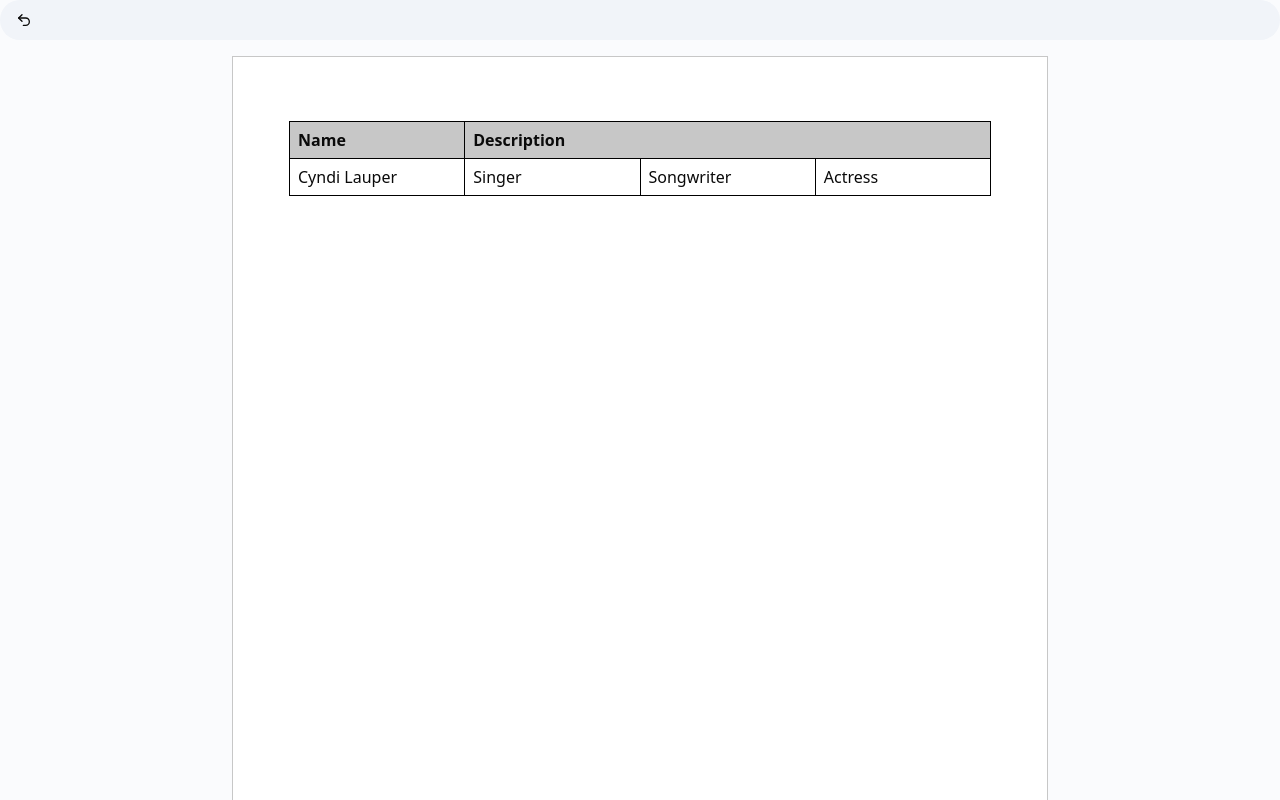
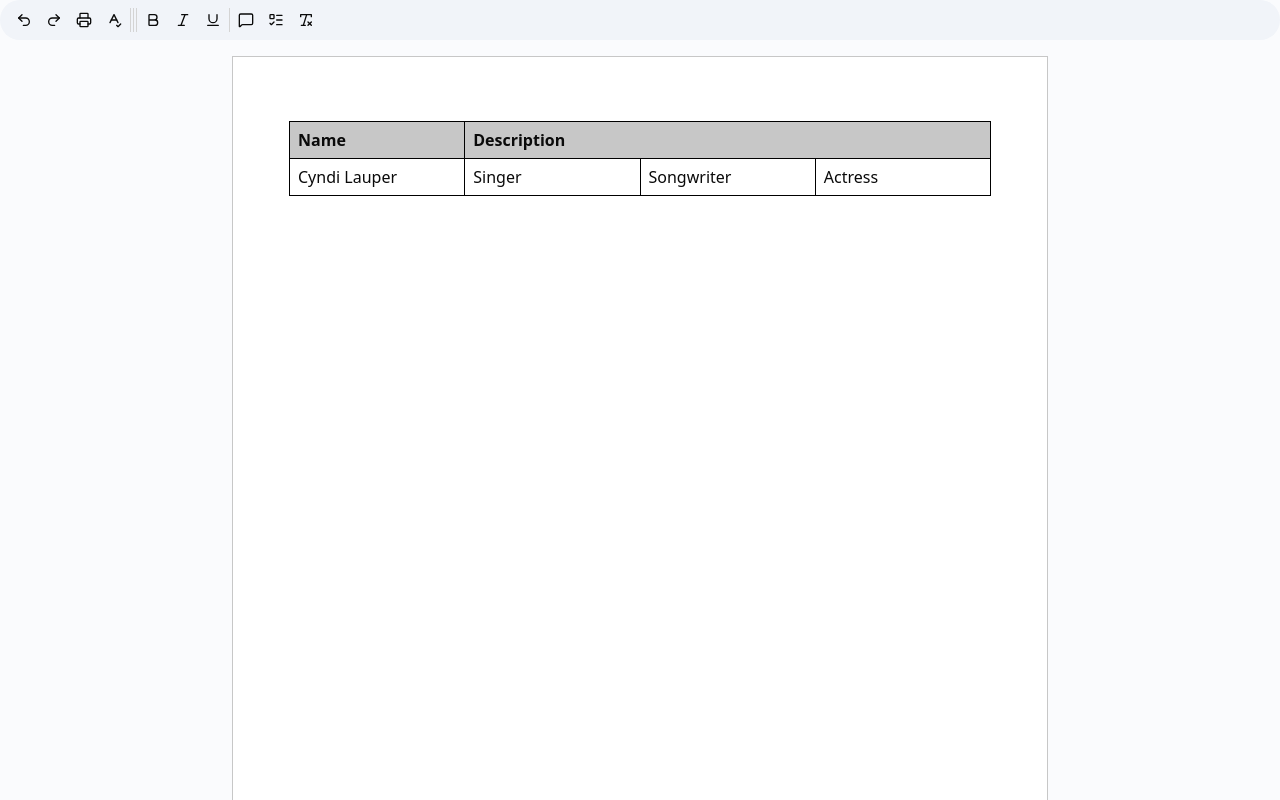
Before and after one commit to MorenoRajaonarison/gdoc, a Next.js app: page /documents/123 in a window 1280 px wide. Shown: the top 800 px of the page. Built offline with nearby package versions, Linux system fonts and the light colour scheme.

Commit message:
basic editor tools

```diff
--- a/app/documents/[documentId]/toolbar.tsx
+++ b/app/documents/[documentId]/toolbar.tsx
@@ -1,9 +1,10 @@
 "use client";
 
 import React from "react";
-import { LucideIcon, Undo2Icon } from "lucide-react";
+import { type LucideIcon, Undo2Icon, Redo2Icon, PrinterIcon, SpellCheckIcon, BoldIcon, ItalicIcon, UnderlineIcon, MessageSquareIcon, ListTodoIcon, RemoveFormattingIcon } from "lucide-react";
 import { cn } from "@/lib/utils";
 import { useEditorStore } from "@/store/use-editor-store";
+import { Separator } from "@/components/ui/separator";
 
 interface ToolbarBtnProps {
   onClick?: () => void;
@@ -40,7 +41,62 @@ const Toolbar = () => {
         icon: Undo2Icon,
         onClick: () => editor?.chain().focus().undo().run(),
       },
-    ],
+      {
+        label: "Redo",
+        icon: Redo2Icon,
+        onClick: () => editor?.chain().focus().redo().run(),
+      },
+      {
+        label: "Print",
+        icon: PrinterIcon,
+        onClick: () => window.print(),
+      },
+      {
+        label: "Spell Check",
+        icon: SpellCheckIcon,
+        onClick: () => {
+          const current = editor?.view.dom.getAttribute("spellcheck");
+          editor?.view.dom.setAttribute("spellcheck", current === "false" ? "true" : "false");
+        },
+      },
+    ],[
+      {
+        label: "Bold",
+        icon: BoldIcon,
+        onClick: () => editor?.chain().focus().toggleBold().run(),
+        isActive: editor?.isActive("bold"),
+      },
+      {
+        label: "Italic",
+        icon: ItalicIcon,
+        onClick: () => editor?.chain().focus().toggleItalic().run(),
+        isActive: editor?.isActive("italic"),
+      },
+      {
+        label: "Underline",
+        icon: UnderlineIcon,
+        onClick: () => editor?.chain().focus().toggleUnderline().run(),
+        isActive: editor?.isActive("underline"),
+      },
+    ], [
+      {
+        label: "Comment",
+        icon: MessageSquareIcon,
+        onClick: () => console.log('comment'),
+        isActive: false,
+      },
+      {
+        label: "List Todo",
+        icon: ListTodoIcon,
+        onClick: () => editor?.chain().focus().toggleTaskList().run(),
+        isActive: editor?.isActive("taskList"),
+      },
+      {
+        label: "Remove Formatting",
+        icon: RemoveFormattingIcon,
+        onClick: () => editor?.chain().focus().unsetAllMarks().run(),
+      },
+    ]
   ];
 
   return (
@@ -48,6 +104,18 @@ const Toolbar = () => {
       {sections[0].map((item) => (
         <ToolbarBtn key={item.label} {...item} />
       ))}
+      <Separator orientation="vertical" className="h-6! bg-neutral-300" />
+      <Separator orientation="vertical" className="h-6! bg-neutral-300" />
+      <Separator orientation="vertical" className="h-6! bg-neutral-300" />
+      {/* TODO: Font family, heading, font size */}
+      {sections[1].map((item) => (
+        <ToolbarBtn key={item.label} {...item} />
+      ))}
+      {/* TODO: Text color, highligh color */}
+      <Separator orientation="vertical" className="h-6! bg-neutral-300" />
+      {sections[2].map((item) => (
+        <ToolbarBtn key={item.label} {...item} />
+      ))}
     </div>
   );
 };
--- /dev/null
+++ b/components/ui/separator.tsx
@@ -0,0 +1,28 @@
+"use client"
+
+import * as React from "react"
+import * as SeparatorPrimitive from "@radix-ui/react-separator"
+
+import { cn } from "@/lib/utils"
+
+function Separator({
+  className,
+  orientation = "horizontal",
+  decorative = true,
+  ...props
+}: React.ComponentProps<typeof SeparatorPrimitive.Root>) {
+  return (
+    <SeparatorPrimitive.Root
+      data-slot="separator"
+      decorative={decorative}
+      orientation={orientation}
+      className={cn(
+        "bg-border shrink-0 data-[orientation=horizontal]:h-px data-[orientation=horizontal]:w-full data-[orientation=vertical]:h-full data-[orientation=vertical]:w-px",
+        className
+      )}
+      {...props}
+    />
+  )
+}
+
+export { Separator }
--- a/package.json
+++ b/package.json
@@ -8,6 +8,7 @@
     "start": "next start"
   },
   "dependencies": {
+    "@radix-ui/react-separator": "^1.1.8",
     "@radix-ui/react-slot": "^1.2.4",
     "@tiptap/extension-image": "^3.15.3",
     "@tiptap/extension-list": "^3.15.3",
```
Also changed, not shown: 1 other file (tests, documents, lock files or other folders).
